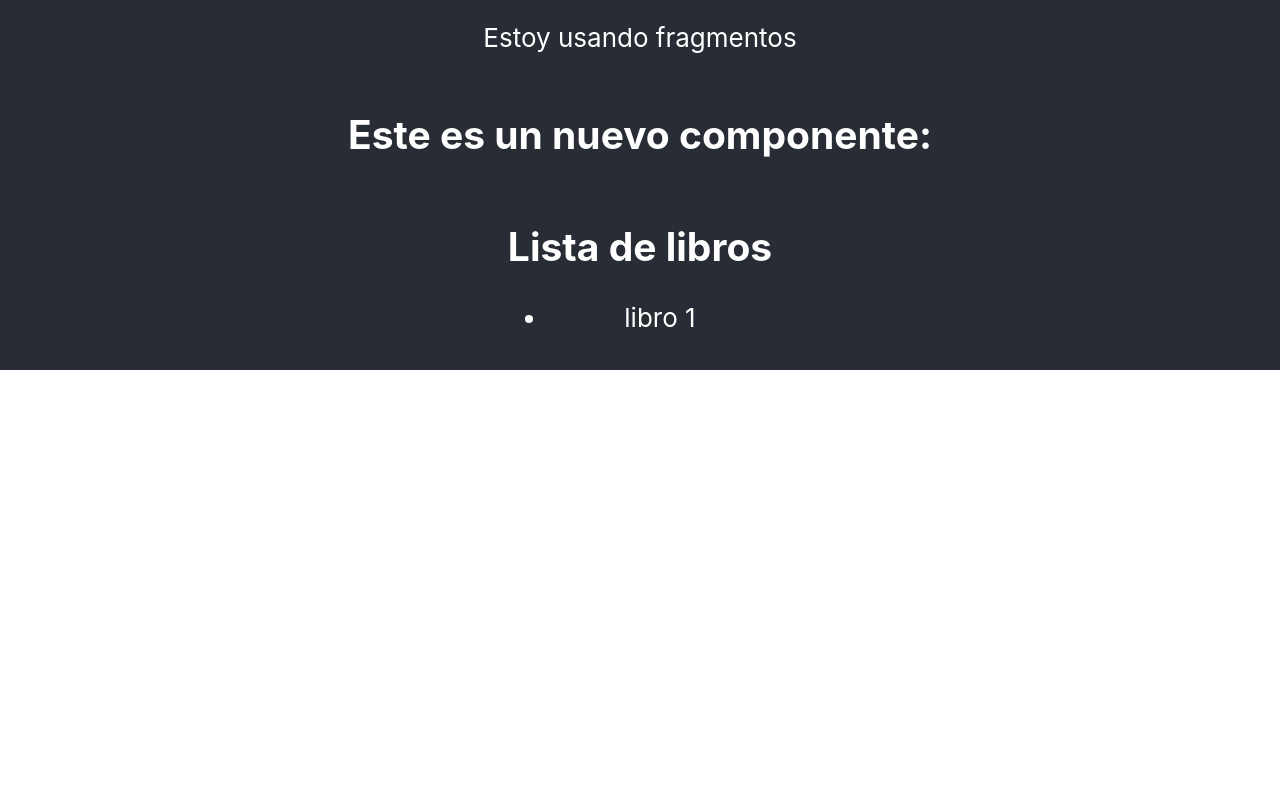
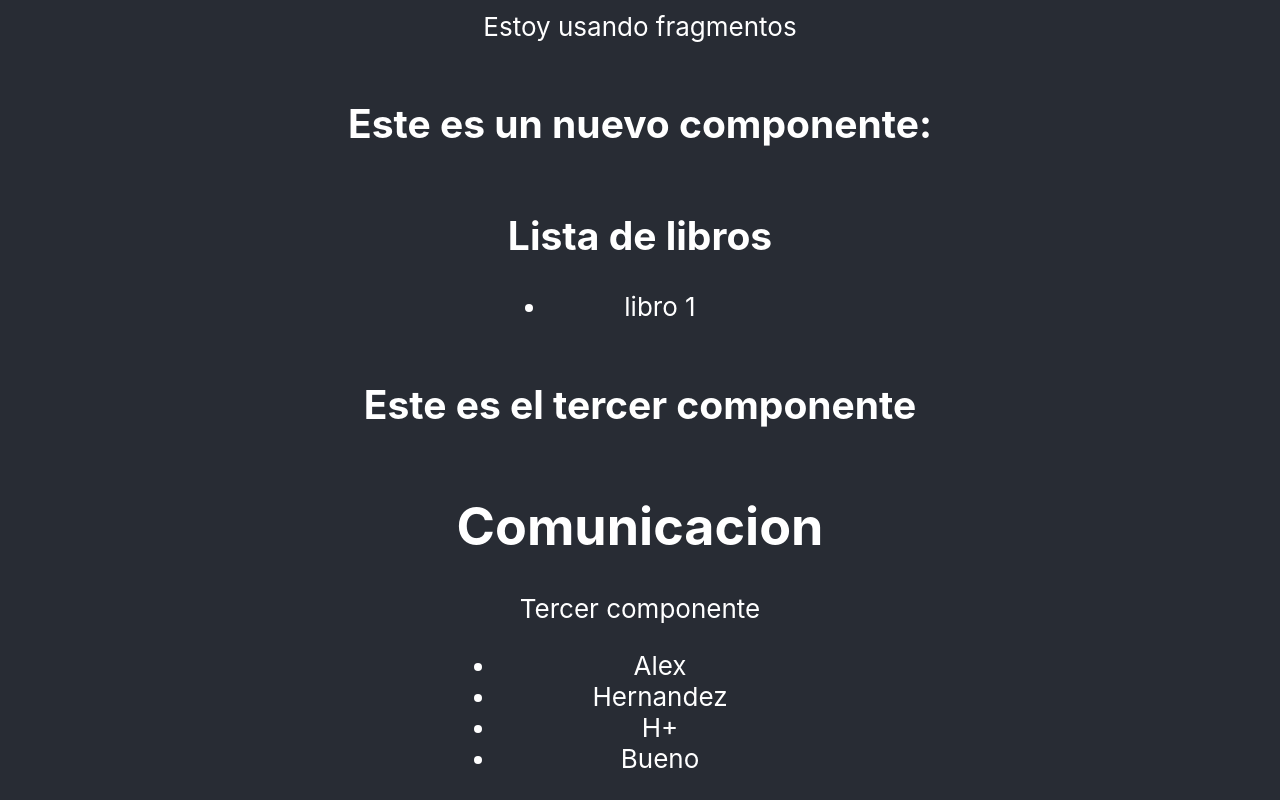
Before and after one commit to axxving/cur-react-vr-axv, a React (Create React App) app in the folder 01-primeros-pasos/: page / in a window 1280 px wide. Shown: the part 430-1230 px from the top of the page. Before the commit the page ends 800 px from the top, so only its background shows below. Built offline with nearby package versions, Linux system fonts and the light colour scheme.

Commit message:
feat(): uso de props
Co-Authored-By: Irving Alejandro Hernández Ramírez <160192346+axxving@users.noreply.github.com>

```diff
--- a/01-primeros-pasos/src/App.js
+++ b/01-primeros-pasos/src/App.js
@@ -3,9 +3,17 @@ import React, { Fragment } from "react";
 import "./App.css";
 import MiComponente from "./MiComponente";
 import Segundo from "./components/Segundo";
+import Tercer from "./components/Tercer";
 
 // Funcion del componente
 function App() {
+  const fichamedica = {
+    altura: "187cm",
+    grupo: "H+",
+    estado: "Bueno",
+    alergias: "Ninguna",
+  };
+
   return (
     <Fragment>
       <div className="App">
@@ -13,6 +21,8 @@ function App() {
           <MiComponente></MiComponente>
           <h2>Este es un nuevo componente:</h2>
           <Segundo></Segundo>
+          <h2> Este es el tercer componente </h2>
+          <Tercer nombre="Alex" apellido="Hernandez" ficha={fichamedica} />
         </header>
       </div>
     </Fragment>
--- /dev/null
+++ b/01-primeros-pasos/src/components/Tercer.jsx
@@ -0,0 +1,28 @@
+import React from "react";
+import PropTypes from "prop-types";
+
+const Tercer = (props) => {
+  console.log(props);
+
+  return (
+    <div>
+      <h1>Comunicacion</h1>
+      <p>Tercer componente</p>
+      <ul>
+        <li>{props.nombre}</li>
+        <li>{props.apellido}</li>
+        <li>{props.ficha.grupo}</li>
+        <li>{props.ficha.estado}</li>
+      </ul>
+    </div>
+  );
+};
+
+export default Tercer;
+
+// validacion de los datos que se van a ingresar a travez de los props
+Tercer.propTypes = {
+  nombre: PropTypes.string.isRequired,
+  apellidos: PropTypes.string,
+  ficha: PropTypes.object,
+};
```
